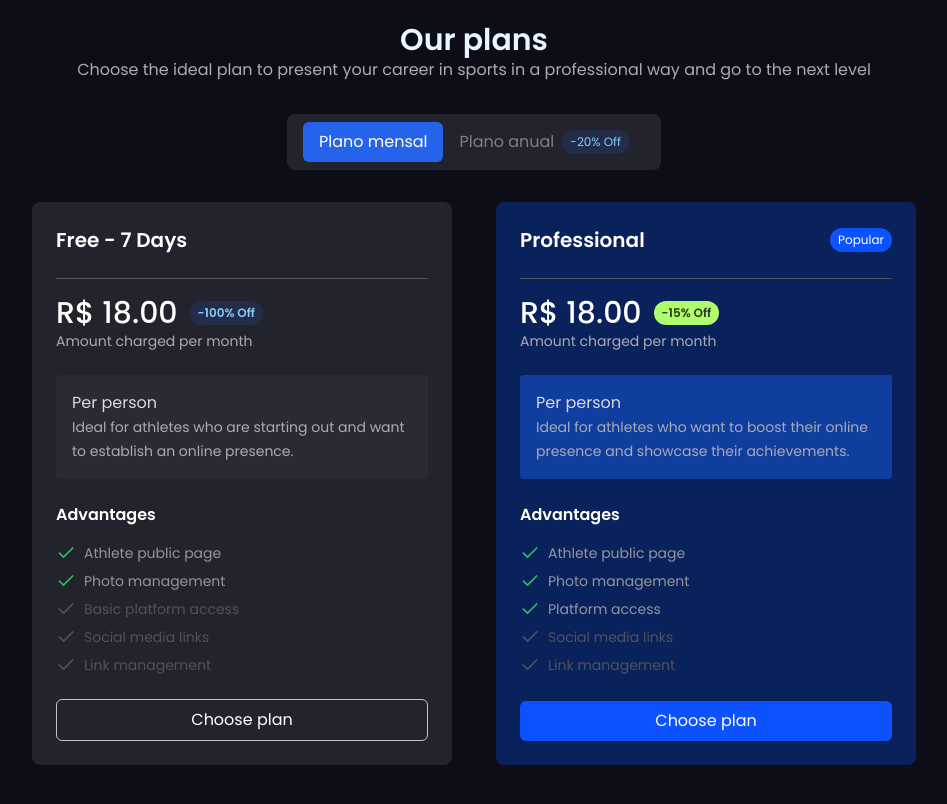
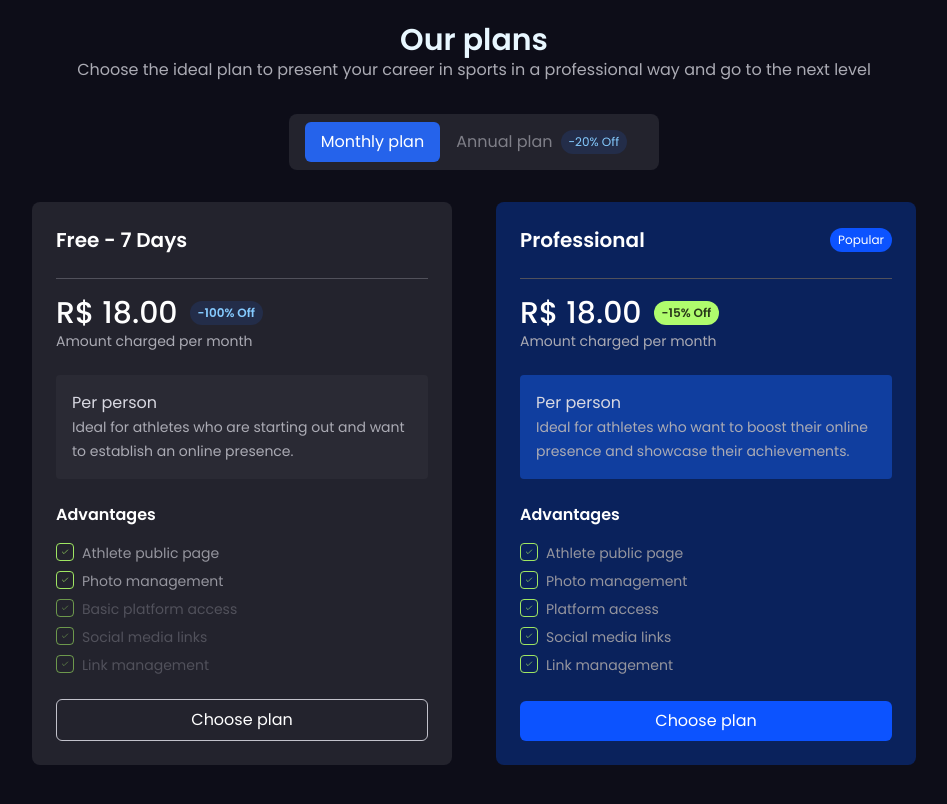
Before and after one commit to bjjlink-br/bjjlink-web, a Next.js app: page /en in a window 1280 px wide. Shown: the part 2440-3244 px from the top of the page, without its empty margins (166-1113 px from the left). Built offline with nearby package versions, Linux system fonts and the light colour scheme.

Commit message:
refactor: adjust

```diff
--- a/messages/en.json
+++ b/messages/en.json
@@ -133,9 +133,15 @@
         "terms-info-link": "terms and conditions",
         "privacy-link": "privacy notice",
         "or-divider": "or",
+        "password": "Password",
+        "show-password-button": "Show",
+        "hide-password-button": "Hide",
+        "forgot-password": "Forgot password?",
         "login-google-button": "Continue with Google",
         "register-text": "Don't have an account?",
         "register-link": "Sign up",
+        "remember-me": "Remember me",
+        "login-button": "Login now",
         "toast": {
             "title": "Welcome back! 🤩",
             "error-create-user-title": "Oops! 😵 Something went wrong.",
@@ -295,6 +301,8 @@
         "gallery-image": "Image"
     },
     "pricing": {
+        "annual-title": "Annual plan",
+        "monthly-title": "Monthly plan",
         "plans": {
             "free": {
                 "name": "Free - 7 Days",
--- a/messages/pt-BR.json
+++ b/messages/pt-BR.json
@@ -137,6 +137,12 @@
         "login-google-button": "Continue com Google",
         "register-text": "Você não tem uma conta?",
         "register-link": "Cadastre-se",
+        "password": "Senha",
+        "forgot-password": "Esqueceu a senha?",
+        "show-password-button": "Mostrar",
+        "hide-password-button": "Ocultar",
+        "remember-me": "Manter logado",
+        "login-button": "Entrar agora",
         "toast": {
             "title": "Bem-vindo de volta!",
             "error-create-user-title": "Ops! 😵 Algo deu errado.",
@@ -298,6 +304,8 @@
     },
     "pricing": {
         "plans": {
+            "annual-title": "Plano anual",
+            "monthly-title": "Plano mensal",
             "free": {
                 "name": "Gratuito - 7 Dias",
                 "discount": "-100% Off",
--- a/src/app/[locale]/login/components/LoginForm.tsx
+++ b/src/app/[locale]/login/components/LoginForm.tsx
@@ -9,7 +9,7 @@ import { Label } from '@/components/ui/label';
 import Link from 'next/link';
 import { useState } from 'react';
 import { Checkbox } from '@/components/ui/checkbox';
-import { useLocale } from 'next-intl';
+import { useLocale, useTranslations } from 'next-intl';
 
 type LoginFormProps = {
   onSubmit: (values: z.infer<typeof loginSchema>) => void;
@@ -17,6 +17,7 @@ type LoginFormProps = {
 }
 
 export function LoginForm({ onSubmit, isLoading }: LoginFormProps) {
+  const t = useTranslations("login")
   const locale = useLocale()
   const [showPassword, setShowPassword] = useState(false)
   const form = useForm<z.infer<typeof loginSchema>>({
@@ -57,10 +58,10 @@ export function LoginForm({ onSubmit, isLoading }: LoginFormProps) {
                     <div className="space-y-2">
                         <div className="flex items-center justify-between">
                             <Label htmlFor="password" className="text-sm font-medium text-gray-200">
-                                Senha
+                                {t("password")}
                             </Label>
                             <Link href={`/${locale}/reset-password`} className="text-sm text-gray-200 hover:underline">
-                                Esqueceu a senha?
+                                {t("forgot-password")}
                             </Link>
                         </div>
                         <div className="relative">
@@ -77,7 +78,7 @@ export function LoginForm({ onSubmit, isLoading }: LoginFormProps) {
                                 className="absolute inset-y-0 right-0 pr-3 flex items-center text-sm rounded-none leading-5 rounded-tr-sm rounded-br-sm hover:bg-brand-blue-700 hover:text-white bg-brand-blue-600 text-white"
                                 onClick={() => setShowPassword(!showPassword)}
                             >
-                                {showPassword ? 'Ocultar' : 'Mostrar'}
+                                {showPassword ? t("hide-password-button") : t("show-password-button")}
                             </Button>
                         </div>
                     </div>
@@ -88,7 +89,7 @@ export function LoginForm({ onSubmit, isLoading }: LoginFormProps) {
         <div className="flex items-center space-x-2">
             <Checkbox id="remember" className='border-brand-blue-500' />
             <Label htmlFor="remember" className="text-sm font-medium text-gray-200">
-                Manter logado
+                {t("remember-me")}
             </Label>
         </div>
         <Button
@@ -96,7 +97,7 @@ export function LoginForm({ onSubmit, isLoading }: LoginFormProps) {
           className="w-full bg-blue-600 hover:bg-blue-700 text-white"
           disabled={isLoading || !form.formState.isValid}
         >
-          Entrar agora
+          {t("login-button")}
         </Button>
       </form>
     </Form>
--- a/src/app/[locale]/settings/components/ManageSubscription.tsx
+++ b/src/app/[locale]/settings/components/ManageSubscription.tsx
@@ -52,7 +52,6 @@ export function ManageSubscription({ user }: ManageSubscriptionProps) {
         { name: tPricing('plans.free.features.basic-access'), available: false },
         { name: tPricing('plans.free.features.social-links'), available: false },
         { name: tPricing('plans.free.features.link-management'), available: false },
-        { name: '', available: false },
       ],
     },
     {
@@ -65,8 +64,8 @@ export function ManageSubscription({ user }: ManageSubscriptionProps) {
         { name: tPricing('plans.professional.features.public-page'), available: true },
         { name: tPricing('plans.professional.features.photo-management'), available: true },
         { name: tPricing('plans.professional.features.platform-access'), available: true },
-        { name: tPricing('plans.professional.features.social-links'), available: false },
-        { name: tPricing('plans.professional.features.link-management'), available: false },
+        { name: tPricing('plans.professional.features.social-links'), available: true },
+        { name: tPricing('plans.professional.features.link-management'), available: true },
       ],
       popular: true,
     },
@@ -85,10 +84,10 @@ export function ManageSubscription({ user }: ManageSubscriptionProps) {
           <div className="flex justify-center mb-8">
             <div className="bg-gray-900 rounded-lg p-2 md:px-4 md:py-2 inline-flex w-full md:w-auto">
               <PlanButton isActive={!isAnnual} onClick={() => setIsAnnual(false)}>
-                Plano mensal
+                {tPricing('monthly-title')}
               </PlanButton>
               <PlanButton isActive={isAnnual} onClick={() => setIsAnnual(true)}>
-                Plano anual
+                {tPricing('annual-title')}
                 <span className={`md:block hidden ml-2 text-xs bg-blue-600/15 ${isAnnual ? 'text-white' : 'text-brand-blue-300'} px-2 py-1 rounded-full`}>
                   -20% Off
                 </span>
@@ -139,11 +138,13 @@ export function ManageSubscription({ user }: ManageSubscriptionProps) {
                 <ul className="space-y-1.5 md:space-y-2 mb-4 md:mb-6">
                   {plan.features.map((feature, index) => (
                     <li key={index} className="flex items-start">
-                      <Check
-                        className={`h-4 w-4 md:h-5 md:w-5 mr-2 flex-shrink-0 ${
-                          feature.available ? 'text-green-500' : 'text-gray-600'
-                        }`}
-                      />
+                      <div className={`flex items-center border ${feature.available ? 'border-semantic-green-500' : 'border-semantic-green-500/60'} rounded-sm p-1 mr-2`}>
+                        <Check
+                          className={`h-2 w-2 flex-shrink-0 ${
+                            feature.available ? 'text-semantic-green-500' : 'text-semantic-green-500/60'
+                          }`}
+                        />
+                      </div>
                       <span
                         className={`text-xs md:text-sm ${
                           feature.available ? 'text-gray-300' : 'text-gray-600'
--- a/src/components/shared/PricingComponent.tsx
+++ b/src/components/shared/PricingComponent.tsx
@@ -40,8 +40,8 @@ export default function PricingComponent({ handleSelectPlan }: PricingComponentP
         { name: t('plans.professional.features.public-page'), available: true },
         { name: t('plans.professional.features.photo-management'), available: true },
         { name: t('plans.professional.features.platform-access'), available: true },
-        { name: t('plans.professional.features.social-links'), available: false },
-        { name: t('plans.professional.features.link-management'), available: false },
+        { name: t('plans.professional.features.social-links'), available: true },
+        { name: t('plans.professional.features.link-management'), available: true },
       ],
       popular: true,
     },
@@ -58,10 +58,10 @@ export default function PricingComponent({ handleSelectPlan }: PricingComponentP
         <div className="flex justify-center mb-8">
           <div className="bg-gray-900 rounded-lg p-2 md:px-4 md:py-2 inline-flex">
             <PlanButton isActive={!isAnnual} onClick={() => setIsAnnual(false)}>
-              Plano mensal
+              {t('monthly-title')}
             </PlanButton>
             <PlanButton isActive={isAnnual} onClick={() => setIsAnnual(true)}>
-              Plano anual
+              {t('annual-title')}
               <span className={`md:block hidden ml-2 text-xs bg-blue-600/15 ${isAnnual ? 'text-white' : 'text-brand-blue-300'} px-2 py-1 rounded-full`}>
                 -20% Off
               </span>
@@ -112,11 +112,13 @@ export default function PricingComponent({ handleSelectPlan }: PricingComponentP
               <ul className="space-y-2 mb-6">
                 {plan.features.map((feature, index) => (
                   <li key={index} className="flex items-start">
-                    <Check
-                      className={`h-5 w-5 mr-2 flex-shrink-0 ${
-                        feature.available ? 'text-green-500' : 'text-gray-600'
-                      }`}
-                    />
+                    <div className={`flex items-center border ${feature.available ? 'border-semantic-green-500' : 'border-semantic-green-500/60'} rounded-sm p-1 mr-2`}>
+                      <Check
+                        className={`h-2 w-2 flex-shrink-0 ${
+                          feature.available ? 'text-semantic-green-500' : 'text-semantic-green-500/60'
+                        }`}
+                      />
+                    </div>
                     <span
                       className={`text-sm ${
                         feature.available ? 'text-gray-300' : 'text-gray-600'
```
